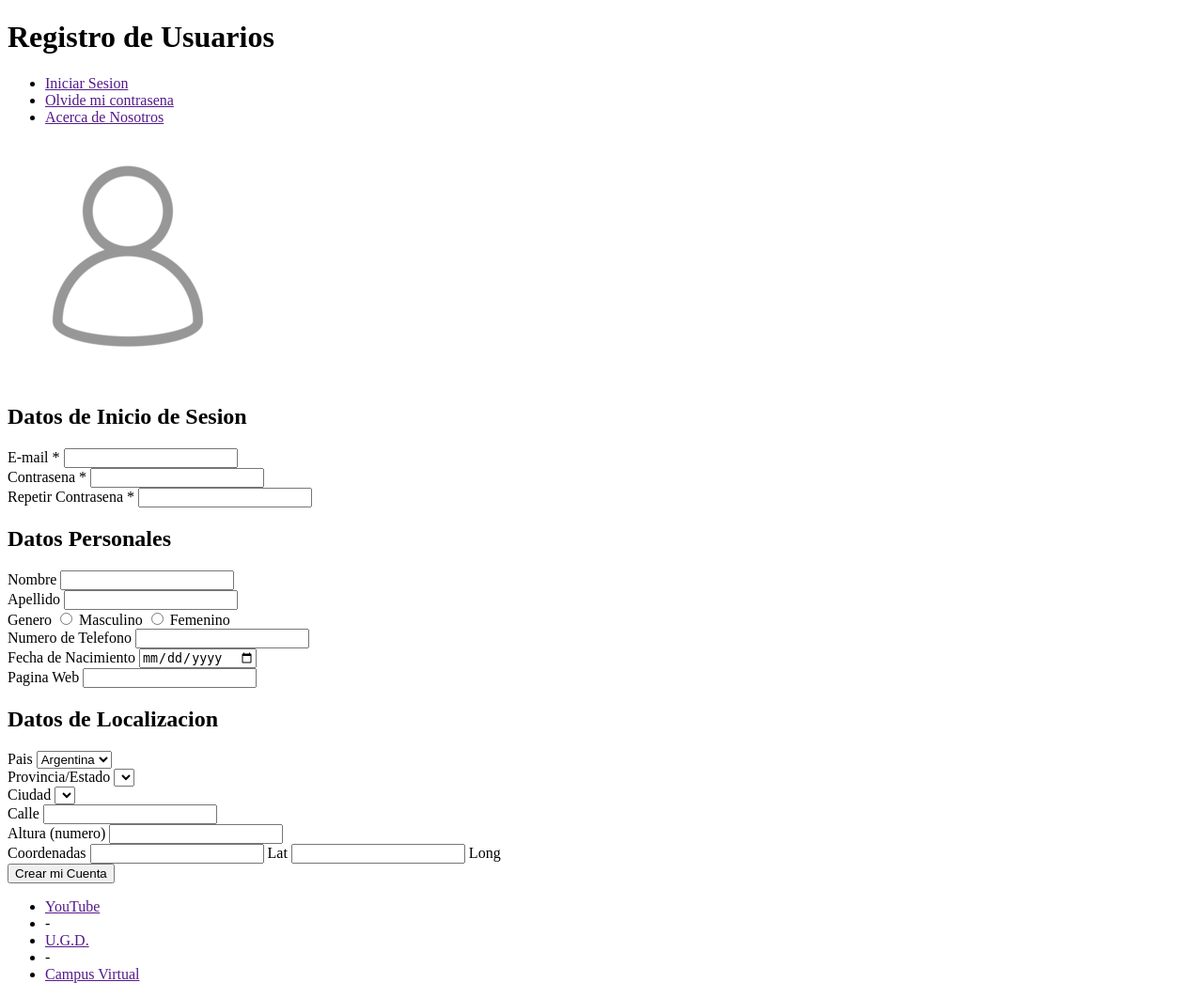
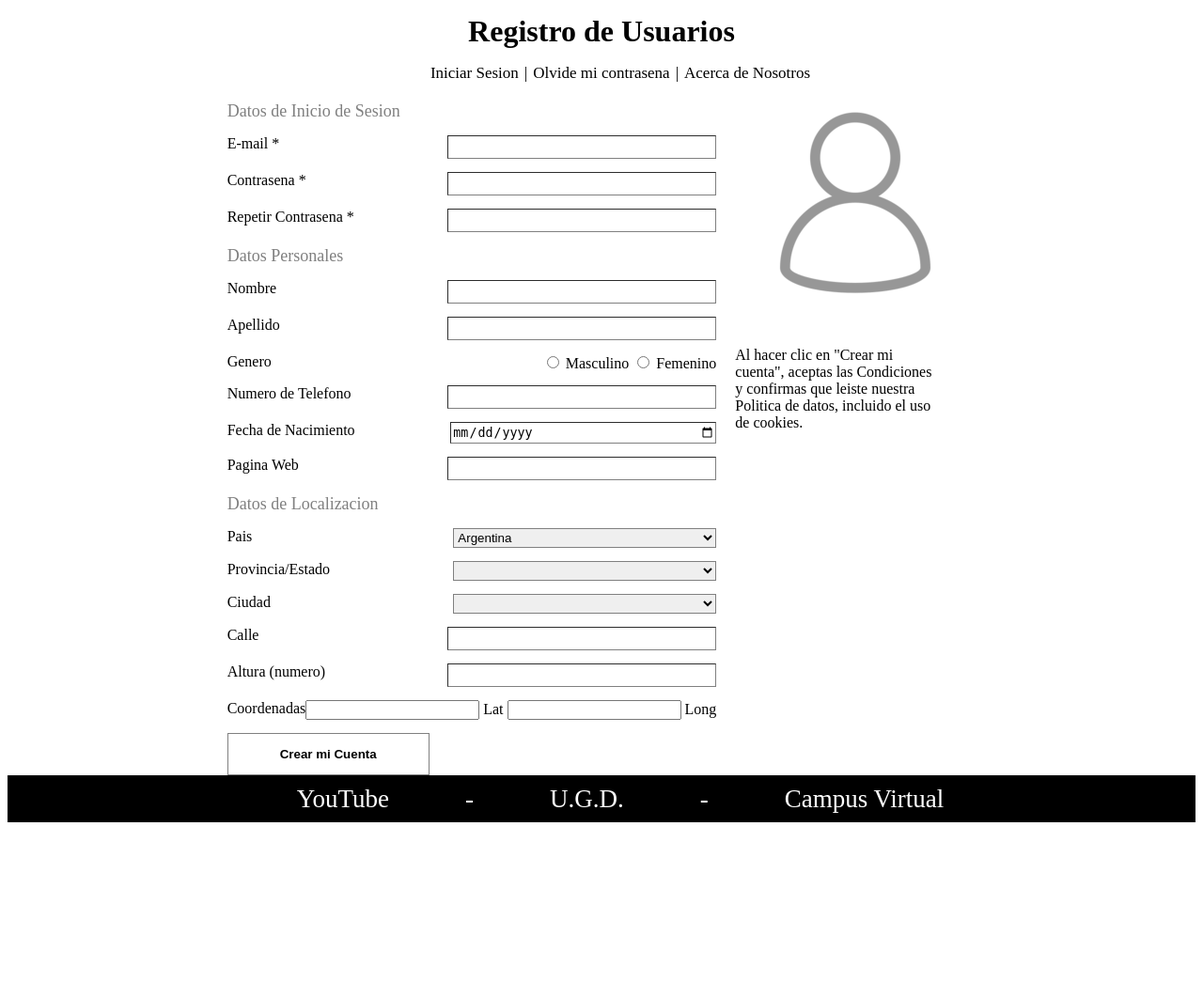
Before and after one commit to maroj0/Taller-web, a PHP site: page /registro_usuario.html in a window 1280 px wide. Shown: the whole page at 94% size. After the commit the page ends 875 px from the top, so only its background shows below. Run offline with PHP 8.4, Linux system fonts and the light colour scheme; lists and menus that the app fills with data are empty.

Commit message:
CSS registrar - 05/04/2002

```diff
--- a/css/style.css
+++ b/css/style.css
@@ -149,3 +149,56 @@ hr{
     color:white;
     font-size: 27px;
 }
+
+.titulo_registro{
+    display: flex;
+    justify-content: center;
+    align-items: center;
+    color:black;
+    size: 1.5em;
+}
+
+.datos_registro{
+    display: flex;
+    justify-content: center;
+}
+
+h2{
+    color: grey;
+    font-size: 18px;
+    font-weight: 90;
+    margin-top: 15px;
+    margin-bottom: 15px;
+}
+
+.columna{
+    display: flex;
+    flex-direction: column;
+}
+
+.lineas_formulario{
+    display: flex;
+    justify-content: space-between;
+    margin-top: 14px;
+    margin-bottom: 14px;
+}
+
+.etiquetas{
+    font-size: 16px;
+}
+
+.campo_registro{
+    height: 21px;
+    width: 280px;
+    border-color: grey;
+    border-width: 1px;
+}
+
+.seccion_datos{
+    margin-right: 20px;
+}
+
+.div_banner{
+    position: sticky;
+    top: 20px;
+}
--- a/index.html
+++ b/index.html
@@ -12,7 +12,7 @@
     <body>
         <header>
             <div class="imagen_header">
-                <a href="/index.html"><img src="/img/boton_play.png" id="imagen_boton_play"></a>
+                <a href="/index.html" id="link_imagen"><img src="/img/boton_play_negro.png" id="imagen_boton_play"></a>
             </div>
             <div class="titulo">
                 <a href="index.html" id="link_titulo"><h1>Video Trend</h1></a>
--- a/registro_usuario.html
+++ b/registro_usuario.html
@@ -2,84 +2,128 @@
 <html>
     <head>
         <meta charset="UTF-8">
+        <link rel="stylesheet" type="text/css" href="/css/style.css">
         <title>Registro de Usuarios</title>
-        <h1>Registro de Usuarios</h1>
     </head>
     <body>
-        <nav>
+        <header class="titulo_registro">
+            <h1>Registro de Usuarios</h1>
+        </header>
+        <nav class="menu">
             <ul>
-                <li><a href="">Iniciar Sesion</a></li>
-                <li><a href="">Olvide mi contrasena</a></li>
-                <li><a href="">Acerca de Nosotros</a></li>
+                <a href="index.html" class="link_menu"><li class="menu_superior">Iniciar Sesion</li></a>
+                <li class="menu_superior">|</li>
+                <a href="" class="link_menu"><li class="menu_superior">Olvide mi contrasena</li></a>
+                <li class="menu_superior">|</li>
+                <a href="" class="link_menu"><li class="menu_superior">Acerca de Nosotros</li></a>
             </ul>
         </nav>
-        <section>
-            <img src="/img/usuario.png">
-        </section>
-        <section>
-            <article>
+        <div class="datos_registro">
+            <section class="seccion_datos">
+                <article class="datos_formulario_registro">
                     <h2>Datos de Inicio de Sesion</h2>
-                <label>E-mail *</label>
-                <input type="email" name="email"><br>
-                <label>Contrasena *</label>
-                <input type="password" name="contrasenia"><br>
-                <label>Repetir Contrasena *</label>
-                <input type="password" name="contrasenia"><br>
+                    <div class="lineas_formulario">
+                        <label class="etiquetas">E-mail *</label>
+                        <input type="email" name="email" class="campo_registro">
+                    </div>
+                    <div class="lineas_formulario">
+                        <label class="etiquetas">Contrasena *</label>
+                        <input type="password" name="contrasenia" class="campo_registro">
+                    </div>
+                    <div class="lineas_formulario">
+                        <label class="etiquetas">Repetir Contrasena *</label>
+                        <input type="password" name="contrasenia" class="campo_registro">
+                    </div>
                 </article>
-            <article>
+                <article class="datos_formulario_registro">
                     <h2>Datos Personales</h2>
-                <label>Nombre</label>
-                <input type="text" name="nombre_user"><br>
-                <label>Apellido</label>
-                <input type="text" name="apellido_user"><br>
-                <label>Genero</label>
+                    <div class="lineas_formulario">
+                        <label class="etiquetas">Nombre</label>
+                        <input type="text" name="nombre_user" class="campo_registro">
+                    </div>
+                    <div class="lineas_formulario">
+                        <label class="etiquetas">Apellido</label>
+                        <input type="text" name="apellido_user" class="campo_registro">
+                    </div>
+                    <div class="lineas_formulario">
+                        <label class="etiquetas">Genero</label>
+                        <div>
                             <input type="radio" id="masculino" name="genero_masculino" value="Masculino">
                             <label for="masculino">Masculino</label>
                             <input type="radio" id="femenino" name="genero_femenino" value="Femenino">
-                <label for="femenino">Femenino</label><br>
-                <label>Numero de Telefono</label>
-                <input type="tel" name="num_tel"><br>
-                <label>Fecha de Nacimiento</label>
-                <input type="date" name="fecha_nacimiento"><br>
-                <label>Pagina Web</label>
-                <input type="text" name="pagina_web"><!--Cambiar el tipo del campo de pagina web-->
+                            <label for="femenino">Femenino</label>
+                        </div>
+                    </div>
+                    <div class="lineas_formulario">
+                        <label class="etiquetas">Numero de Telefono</label>
+                        <input type="tel" name="num_tel" class="campo_registro">
+                    </div>
+                    <div class="lineas_formulario">
+                        <label class="etiquetas">Fecha de Nacimiento</label>
+                        <input type="date" name="fecha_nacimiento" class="campo_registro">
+                    </div>
+                    <div class="lineas_formulario">
+                        <label class="etiquetas">Pagina Web</label>
+                        <input type="text" name="pagina_web" class="campo_registro"><!--Cambiar el tipo del campo de pagina web-->
+                    </div>
+                </article>
+                <article class="datos_formulario_registro">
+                    <h2>Datos de Localizacion</h2>
+                    <div class="lineas_formulario">
+                    <label class="etiquetas">Pais</label>
+                    <select name="pais" class="campo_registro">
+                        <option value="AR">Argentina</option>
+                        <option value="BR">Brasil</option>
+                        <option value="PY">Paraguay</option>
+                    </select>
+                    </div>
+                    <div class="lineas_formulario">
+                    <label class="etiquetas">Provincia/Estado</label>
+                    <select name="Provincia" class="campo_registro">
+                        <option></option>
+                    </select>
+                    </div>
+                    <div class="lineas_formulario">
+                    <label class="etiquetas">Ciudad</label>
+                    <select name="ciudad" class="campo_registro">
+                        <option></option>
+                    </select>
+                    </div>
+                    <div class="lineas_formulario">
+                    <label class="etiquetas">Calle</label>
+                    <input name="calle_user" class="campo_registro">
+                    </div>
+                    <div class="lineas_formulario">
+                    <label class="etiquetas">Altura (numero)</label>
+                    <input name="altura_calle_user" class="campo_registro">
+                    </div>
+                    <div class="lineas_formulario">
+                    <label class="etiquetas">Coordenadas</label>
+                    <div>
+                        <input type="number" name="latitud">
+                        <label class="etiquetas">Lat</label>
+                        <input type="number" name="longitud">
+                        <label class="etiquetas">Long</label>
+                    </div>
+                    </div>
+
+                    <button>Crear mi Cuenta</button>
                 </article>
             </section>
             <section>
-            <h2>Datos de Localizacion</h2>
-            <label>Pais</label>
-            <select name="pais">
-                <option value="AR">Argentina</option>
-                <option value="BR">Brasil</option>
-                <option value="PY">Paraguay</option>
-            </select><br>
-            <label>Provincia/Estado</label>
-            <select name="Provincia">
-                <option></option>
-            </select><br>
-            <label>Ciudad</label>
-            <select name="ciudad">
-                <option></option>
-            </select><br>
-            <label>Calle</label>
-            <input name="calle_user"><br>
-            <label>Altura (numero)</label>
-            <input name="altura_calle_user"><br>
-            <label>Coordenadas</label>
-            <input type="number" name="latitud">
-            <label>Lat</label>
-            <input type="number" name="longitud">
-            <label>Long</label><br>
-
-            <button>Crear mi Cuenta</button>
+                <div class="div_banner">
+                    <img src="/img/usuario.png">
+                    <p>Al hacer clic en "Crear mi<br> cuenta", aceptas las Condiciones<br> y confirmas que leiste nuestra<br> Politica de datos, incluido el uso<br> de cookies.</p>
+                </div>
             </section>
-        <footer>
-            <ul>
-                <li><a href="">YouTube</a></li>
-                <li>-</li>
-                <li><a href="">U.G.D.</a></li>
-                <li>-</li>
-                <li><a href="">Campus Virtual</a></li>
+        </div>
+        <footer class="pie_de_pagina">
+            <ul class="menu_inferior">
+                <a href="https://www.youtube.com/" class="link_menu"><li class="texto_menu_inferior">YouTube</li></a>
+                <li class="texto_menu_inferior">-</li>
+                <a href="https://www.ugd.edu.ar/" class="link_menu"><li class="texto_menu_inferior">U.G.D.</li></a>
+                <li class="texto_menu_inferior">-</li>
+                <a href="https://campusvirtual.ugd.edu.ar/" class="link_menu"><li class="texto_menu_inferior">Campus Virtual</li></a>
             </ul>
         </footer>
     </body>
```
Also changed, not shown: img/boton_play_negro.png (added), img/boton_play_rojo.png (added). Lines whose indentation alone changed are shown as unchanged.
